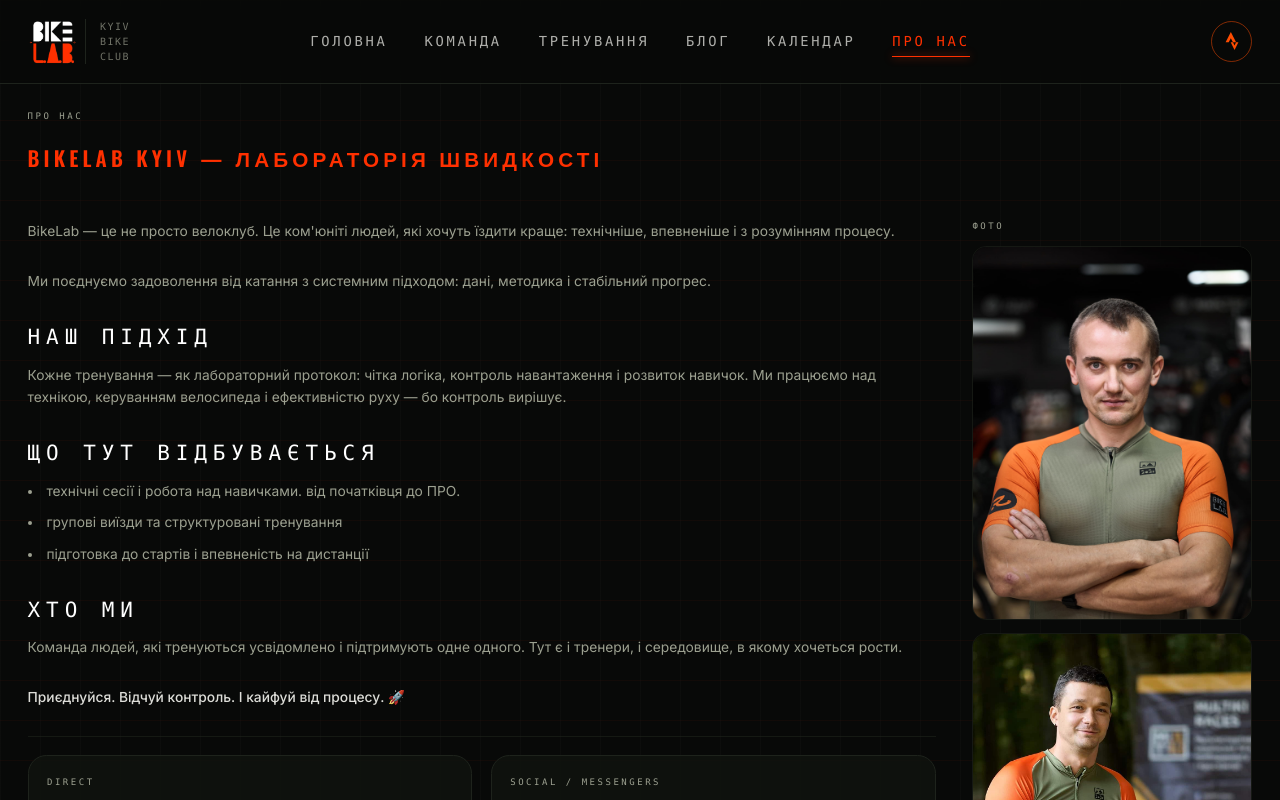
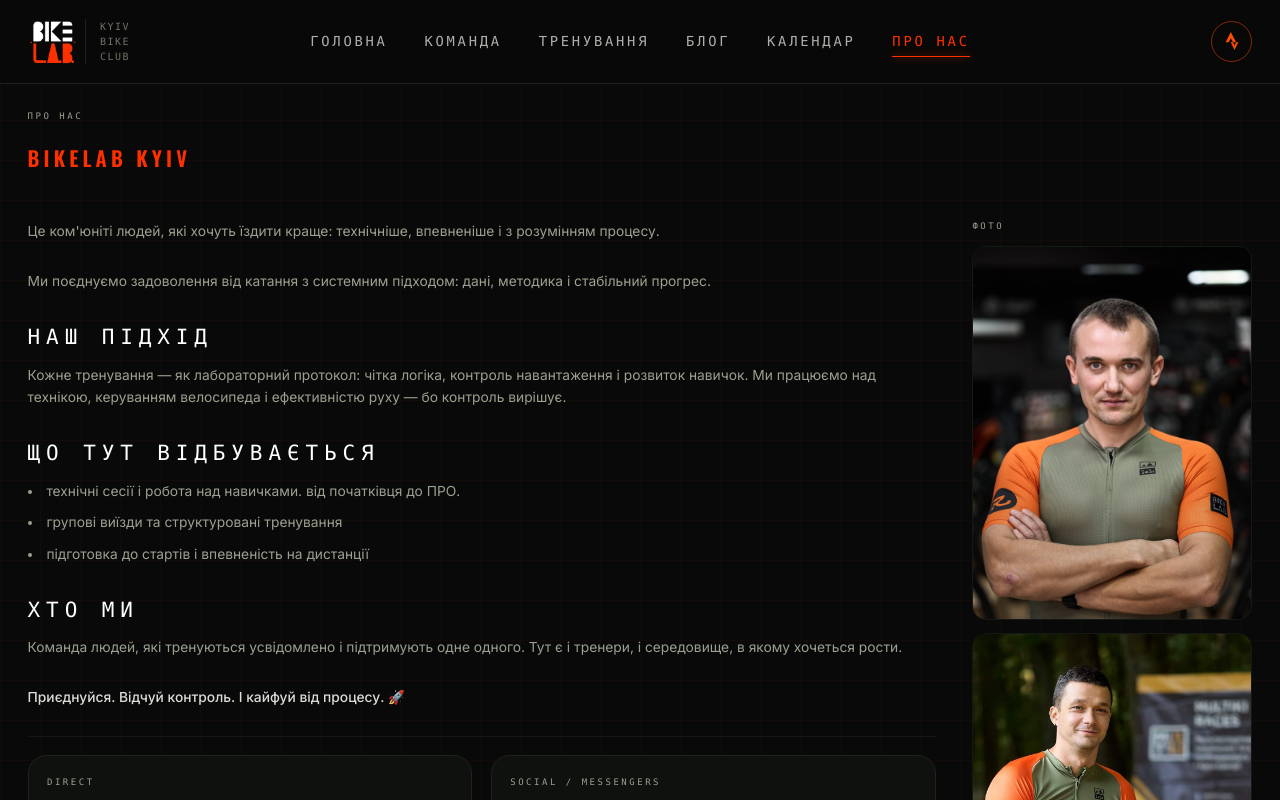
Before and after one commit to VasileAdicto/bikelab-site, a Next.js app: page /contacts in a window 1280 px wide. Shown: the top 800 px of the page. Built offline with nearby package versions, Linux system fonts and the light colour scheme.

Commit message:
Update AboutPage header to simplify title by removing the subtitle for a cleaner presentation.

```diff
--- a/src/app/contacts/page.tsx
+++ b/src/app/contacts/page.tsx
@@ -6,15 +6,14 @@ export default function AboutPage() {
       <header className="space-y-4">
         <p className="section-label">Про нас</p>
         <h1 className="section-title text-accent">
-          BikeLab Kyiv — лабораторія швидкості
+          BikeLab Kyiv
         </h1>
       </header>
 
       <section className="grid gap-8 lg:grid-cols-[1fr_280px] text-xs">
         <div className="space-y-6 text-muted leading-relaxed">
           <p>
-            BikeLab — це не просто велоклуб. Це ком&apos;юніті людей, які хочуть їздити
-            краще: технічніше, впевненіше і з розумінням процесу.
+            Це ком&apos;юніті людей, які хочуть їздити краще: технічніше, впевненіше і з розумінням процесу.
           </p>
           <p>
             Ми поєднуємо задоволення від катання з системним підходом: дані, методика і стабільний прогрес.
```
